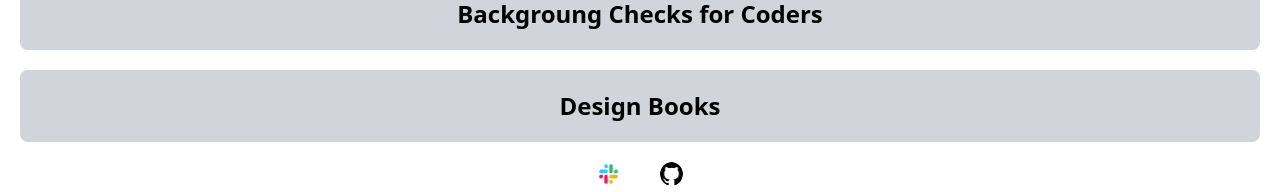
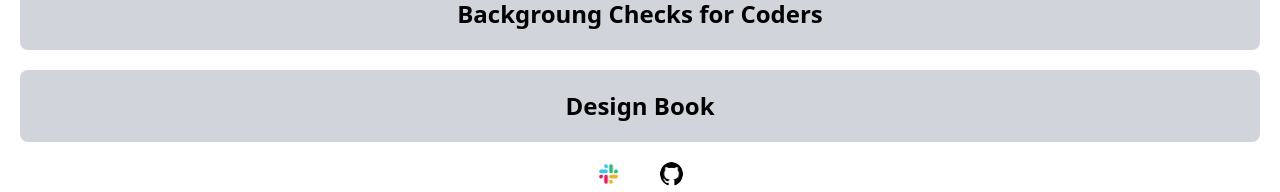
Before and after one commit to solex55/linktree-app, a React (Create React App) app: page / in a window 1280 px wide. Shown: the part 578-770 px from the top of the page. Built offline with nearby package versions, Linux system fonts and the light colour scheme.

Commit message:
Update Link

```diff
--- a/src/components/Links.js
+++ b/src/components/Links.js
@@ -30,7 +30,7 @@ function Links () {
         {
           id: "book__design",
           url: "https://books.zuri.team/design-rules",
-          content: "Design Books"
+          content: "Design Book"
         }
       ]
 
```
